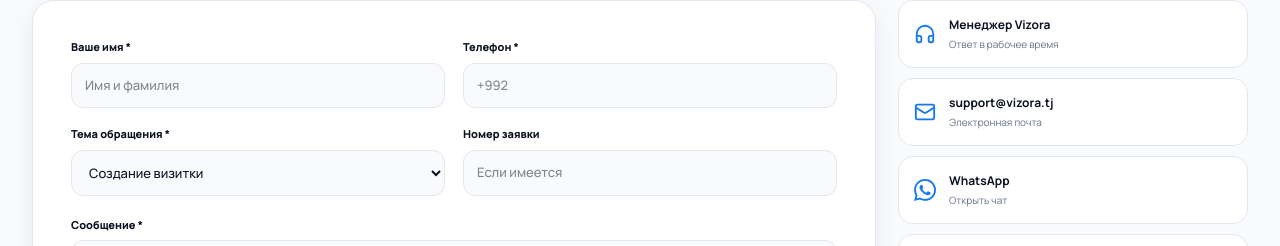
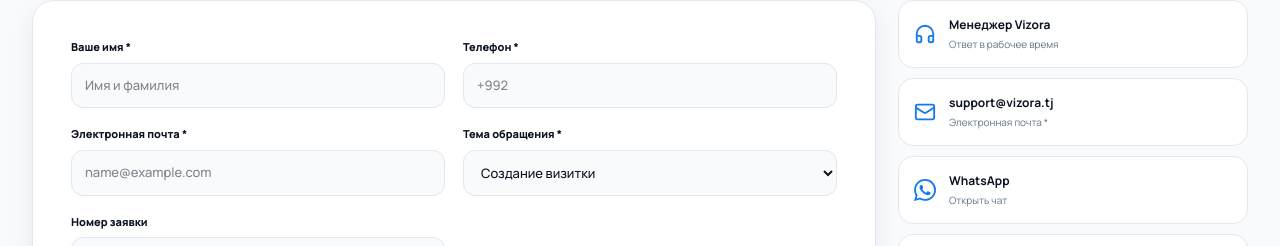
Before and after one commit to Raqibj021/card-tj2, a React (Vite) app: page /support in a window 1280 px wide. Shown: the part 353-599 px from the top of the page. Built offline with nearby package versions, Linux system fonts and the light colour scheme; no server answers.

Commit message:
Build automated transactional email system

```diff
--- a/src/pages/SupportPage.tsx
+++ b/src/pages/SupportPage.tsx
@@ -11,9 +11,9 @@ export default function SupportPage() {
   const [error, setError] = useState("");
   const [busy, setBusy] = useState(false);
   const copy = {
-    ru: { label: "Поддержка Vizora", title: "Связь с менеджером", text: "Опишите вопрос — обращение получит номер и сохранится в вашем кабинете.", name: "Ваше имя *", namePlaceholder: "Имя и фамилия", phone: "Телефон *", topic: "Тема обращения *", topics: ["Создание визитки", "Регистрация организации", "Тариф и оплата", "Проверка специалиста", "Техническая проблема"], number: "Номер заявки", numberHint: "Если имеется", message: "Сообщение *", messageHint: "Кратко опишите вопрос", send: "Отправить обращение", manager: "Менеджер Vizora", working: "Ответ в рабочее время", email: "Электронная почта", chat: "Открыть чат", write: "Написать менеджеру", call: "Заказать звонок" },
-    tj: { label: "Дастгирии Vizora", title: "Тамос бо менеҷер", text: "Саволи худро шарҳ диҳед — муроҷиат рақам мегирад ва дар кабинети шумо нигоҳ дошта мешавад.", name: "Номи шумо *", namePlaceholder: "Ному насаб", phone: "Телефон *", topic: "Мавзӯи муроҷиат *", topics: ["Сохтани варақа", "Сабти ташкилот", "Тарофа ва пардохт", "Санҷиши мутахассис", "Мушкили техникӣ"], number: "Рақами дархост", numberHint: "Агар мавҷуд бошад", message: "Паём *", messageHint: "Саволро кӯтоҳ шарҳ диҳед", send: "Фиристодани муроҷиат", manager: "Менеҷери Vizora", working: "Ҷавоб дар вақти корӣ", email: "Почтаи электронӣ", chat: "Кушодани чат", write: "Навиштан ба менеҷер", call: "Дархости занг" },
-    en: { label: "Vizora support", title: "Contact a manager", text: "Describe your question. The request will receive a number and be saved in your dashboard.", name: "Your name *", namePlaceholder: "Full name", phone: "Phone *", topic: "Request topic *", topics: ["Creating a business card", "Organization registration", "Plan and payment", "Specialist verification", "Technical issue"], number: "Request number", numberHint: "If available", message: "Message *", messageHint: "Briefly describe your question", send: "Send request", manager: "Vizora manager", working: "Reply during business hours", email: "Email", chat: "Open chat", write: "Message the manager", call: "Request a call" }
+    ru: { label: "Поддержка Vizora", title: "Связь с менеджером", text: "Опишите вопрос — обращение получит номер и сохранится в вашем кабинете.", name: "Ваше имя *", namePlaceholder: "Имя и фамилия", phone: "Телефон *", topic: "Тема обращения *", topics: ["Создание визитки", "Регистрация организации", "Тариф и оплата", "Проверка специалиста", "Техническая проблема"], number: "Номер заявки", numberHint: "Если имеется", message: "Сообщение *", messageHint: "Кратко опишите вопрос", send: "Отправить обращение", manager: "Менеджер Vizora", working: "Ответ в рабочее время", email: "Электронная почта *", chat: "Открыть чат", write: "Написать менеджеру", call: "Заказать звонок" },
+    tj: { label: "Дастгирии Vizora", title: "Тамос бо менеҷер", text: "Саволи худро шарҳ диҳед — муроҷиат рақам мегирад ва дар кабинети шумо нигоҳ дошта мешавад.", name: "Номи шумо *", namePlaceholder: "Ному насаб", phone: "Телефон *", topic: "Мавзӯи муроҷиат *", topics: ["Сохтани варақа", "Сабти ташкилот", "Тарофа ва пардохт", "Санҷиши мутахассис", "Мушкили техникӣ"], number: "Рақами дархост", numberHint: "Агар мавҷуд бошад", message: "Паём *", messageHint: "Саволро кӯтоҳ шарҳ диҳед", send: "Фиристодани муроҷиат", manager: "Менеҷери Vizora", working: "Ҷавоб дар вақти корӣ", email: "Почтаи электронӣ *", chat: "Кушодани чат", write: "Навиштан ба менеҷер", call: "Дархости занг" },
+    en: { label: "Vizora support", title: "Contact a manager", text: "Describe your question. The request will receive a number and be saved in your dashboard.", name: "Your name *", namePlaceholder: "Full name", phone: "Phone *", topic: "Request topic *", topics: ["Creating a business card", "Organization registration", "Plan and payment", "Specialist verification", "Technical issue"], number: "Request number", numberHint: "If available", message: "Message *", messageHint: "Briefly describe your question", send: "Send request", manager: "Vizora manager", working: "Reply during business hours", email: "Email *", chat: "Open chat", write: "Message the manager", call: "Request a call" }
   }[language];
   return (
     <>
@@ -35,6 +35,7 @@ export default function SupportPage() {
                   setTicket(await supportRepository.create({
                     name: String(data.get("name")),
                     phone: String(data.get("phone")),
+                    email: String(data.get("email")),
                     topic: String(data.get("topic")),
                     reference: String(data.get("reference")),
                     message: String(data.get("message"))
@@ -49,6 +50,7 @@ export default function SupportPage() {
                 <div className="form-grid">
                   <label><span>{copy.name}</span><input name="name" required placeholder={copy.namePlaceholder} /></label>
                   <label><span>{copy.phone}</span><input name="phone" required type="tel" placeholder="+992" /></label>
+                  <label><span>{copy.email}</span><input name="email" required type="email" placeholder="name@example.com" /></label>
                   <label><span>{copy.topic}</span><select name="topic" required>{copy.topics.map((topic) => <option key={topic}>{topic}</option>)}</select></label>
                   <label><span>{copy.number}</span><input name="reference" placeholder={copy.numberHint} /></label>
                 </div>
```
